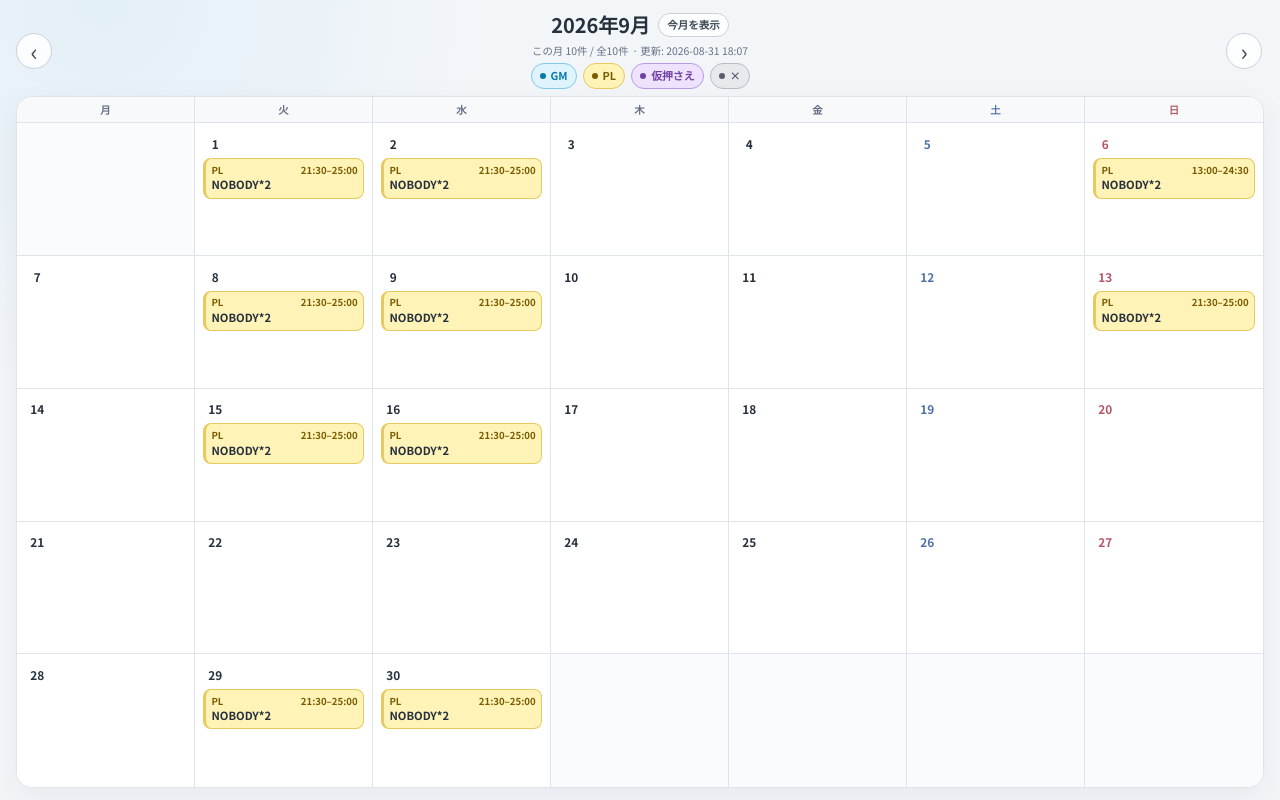
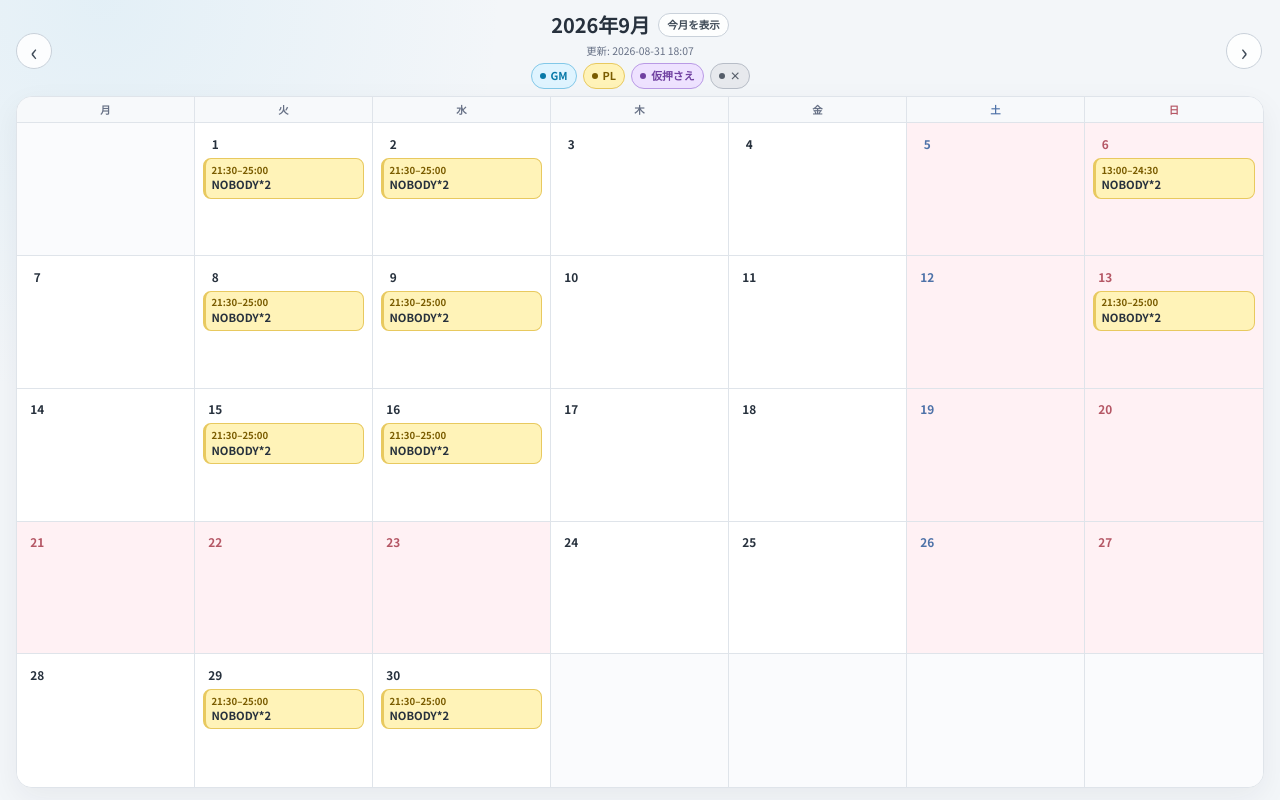
Before and after one commit to raindex9630/trpg-profile, a plain HTML site: page trpg-profile/calendar.html in a window 1280 px wide. Drawn offline with Linux system fonts and the light colour scheme.

Commit message:
カレンダー表示調整

```diff
--- a/trpg-profile/calendar.css
+++ b/trpg-profile/calendar.css
@@ -164,16 +164,11 @@ button {
     font-weight: 600;
 }
 
-#calendar-count,
 .calendar-updated {
     display: inline;
     margin: 0;
     color: var(--text-muted);
     font-size: 0.65rem;
-}
-
-.calendar-updated:not(:empty)::before {
-    content: " · ";
 }
 
 .calendar-viewport {
@@ -294,6 +289,11 @@ button {
     background: #fafbfd;
 }
 
+.calendar-day.is-weekend,
+.calendar-day.is-holiday {
+    background: #fff1f4;
+}
+
 .day-number {
     display: inline-grid;
     place-items: center;
@@ -313,9 +313,19 @@ button {
     color: #4e72a8;
 }
 
+.calendar-day.is-holiday .day-number {
+    color: #b55765;
+}
+
 .calendar-day.is-today .day-number {
     background: #344151;
     color: #fff;
+}
+
+.calendar-day.is-today.is-holiday .day-number {
+    background: #fff;
+    color: #b55765;
+    box-shadow: inset 0 0 0 2px #344151;
 }
 
 .day-events {
@@ -343,13 +353,12 @@ button {
 .event-heading {
     display: flex;
     align-items: center;
-    justify-content: space-between;
+    justify-content: flex-start;
     gap: 3px;
     min-width: 0;
     margin-bottom: 1px;
 }
 
-.event-tag,
 .event-time {
     overflow: hidden;
     font-size: clamp(0.46rem, 0.75vw, 0.62rem);
@@ -507,7 +516,6 @@ button {
         font-size: 0.5rem;
     }
 
-    #calendar-count,
     .calendar-updated {
         font-size: 0.48rem;
     }
@@ -548,7 +556,6 @@ button {
         margin-bottom: 0;
     }
 
-    .event-tag,
     .event-time {
         display: block;
         font-size: clamp(0.34rem, 1.5vw, 0.48rem);
--- a/trpg-profile/calendar.html
+++ b/trpg-profile/calendar.html
@@ -11,7 +11,7 @@
     <link rel="preconnect" href="https://fonts.googleapis.com">
     <link rel="preconnect" href="https://fonts.gstatic.com" crossorigin>
     <link href="https://fonts.googleapis.com/css2?family=Noto+Sans+JP:wght@400;500;600;700&display=swap" rel="stylesheet">
-    <link rel="stylesheet" href="calendar.css?v=20260831e">
+    <link rel="stylesheet" href="calendar.css?v=20260831g">
 </head>
 
 <body>
@@ -23,7 +23,6 @@
                     <h2 id="month-label">読み込み中</h2>
                     <button id="month-today" class="today-button" type="button">今月を表示</button>
                 </div>
-                <p id="calendar-count">予定を読み込んでいます</p>
                 <p id="calendar-updated" class="calendar-updated"></p>
                 <div class="legend" aria-label="予定種別の色分け">
                     <span class="legend-item tag-gm"><span class="legend-dot" aria-hidden="true"></span>GM</span>
@@ -46,7 +45,6 @@
     <template id="event-template">
         <article class="event-card">
             <div class="event-heading">
-                <span class="event-tag"></span>
                 <time class="event-time"></time>
             </div>
             <p class="event-title"></p>
@@ -54,7 +52,7 @@
         </article>
     </template>
 
-    <script src="calendar.js?v=20260831c"></script>
+    <script src="calendar.js?v=20260831e"></script>
 </body>
 
 </html>
--- a/trpg-profile/calendar.js
+++ b/trpg-profile/calendar.js
@@ -1,5 +1,154 @@
+const JapaneseHolidays = (() => {
+    "use strict";
+
+    const cache = new Map();
+
+    function dateKey(year, month, day) {
+        return `${year}-${String(month).padStart(2, "0")}-${String(day).padStart(2, "0")}`;
+    }
+
+    function parseDateKey(value) {
+        const [year, month, day] = value.split("-").map(Number);
+        return new Date(year, month - 1, day, 12);
+    }
+
+    function addDays(value, amount) {
+        return new Date(value.getFullYear(), value.getMonth(), value.getDate() + amount, 12);
+    }
+
+    function nthMonday(year, month, nth) {
+        const first = new Date(year, month - 1, 1, 12);
+        const offset = (8 - first.getDay()) % 7;
+        return 1 + offset + ((nth - 1) * 7);
+    }
+
+    function addHoliday(target, year, month, day) {
+        target.add(dateKey(year, month, day));
+    }
+
+    function holidaysForYear(year) {
+        if (cache.has(year)) return cache.get(year);
+
+        const nationalHolidays = new Set();
+        if (year < 2000 || year > 2099) {
+            cache.set(year, nationalHolidays);
+            return nationalHolidays;
+        }
+
+        addHoliday(nationalHolidays, year, 1, 1);
+        addHoliday(nationalHolidays, year, 1, nthMonday(year, 1, 2));
+        addHoliday(nationalHolidays, year, 2, 11);
+        if (year >= 2020) addHoliday(nationalHolidays, year, 2, 23);
+        if (year <= 2018) addHoliday(nationalHolidays, year, 12, 23);
+
+        const vernalEquinox = Math.floor(
+            20.8431 + (0.242194 * (year - 1980)) - Math.floor((year - 1980) / 4)
+        );
+        addHoliday(nationalHolidays, year, 3, vernalEquinox);
+        addHoliday(nationalHolidays, year, 4, 29);
+        addHoliday(nationalHolidays, year, 5, 3);
+        addHoliday(nationalHolidays, year, 5, 4);
+        addHoliday(nationalHolidays, year, 5, 5);
+
+        if (year === 2020) {
+            addHoliday(nationalHolidays, year, 7, 23);
+            addHoliday(nationalHolidays, year, 7, 24);
+            addHoliday(nationalHolidays, year, 8, 10);
+        } else if (year === 2021) {
+            addHoliday(nationalHolidays, year, 7, 22);
+            addHoliday(nationalHolidays, year, 7, 23);
+            addHoliday(nationalHolidays, year, 8, 8);
+        } else {
+            addHoliday(
+                nationalHolidays,
+                year,
+                7,
+                year >= 2003 ? nthMonday(year, 7, 3) : 20
+            );
+            if (year >= 2016) addHoliday(nationalHolidays, year, 8, 11);
+            addHoliday(nationalHolidays, year, 10, nthMonday(year, 10, 2));
+        }
+
+        addHoliday(
+            nationalHolidays,
+            year,
+            9,
+            year >= 2003 ? nthMonday(year, 9, 3) : 15
+        );
+        const autumnEquinox = Math.floor(
+            23.2488 + (0.242194 * (year - 1980)) - Math.floor((year - 1980) / 4)
+        );
+        addHoliday(nationalHolidays, year, 9, autumnEquinox);
+        addHoliday(nationalHolidays, year, 11, 3);
+        addHoliday(nationalHolidays, year, 11, 23);
+
+        if (year === 2019) {
+            addHoliday(nationalHolidays, year, 5, 1);
+            addHoliday(nationalHolidays, year, 10, 22);
+        }
+
+        const holidays = new Set(nationalHolidays);
+        let cursor = new Date(year, 0, 2, 12);
+        const lastCitizenHolidayCandidate = new Date(year, 11, 30, 12);
+        while (cursor <= lastCitizenHolidayCandidate) {
+            const currentKey = dateKey(cursor.getFullYear(), cursor.getMonth() + 1, cursor.getDate());
+            const previous = addDays(cursor, -1);
+            const next = addDays(cursor, 1);
+            const previousKey = dateKey(previous.getFullYear(), previous.getMonth() + 1, previous.getDate());
+            const nextKey = dateKey(next.getFullYear(), next.getMonth() + 1, next.getDate());
+            if (
+                !nationalHolidays.has(currentKey)
+                && nationalHolidays.has(previousKey)
+                && nationalHolidays.has(nextKey)
+            ) {
+                holidays.add(currentKey);
+            }
+            cursor = addDays(cursor, 1);
+        }
+
+        [...nationalHolidays].sort().forEach((holidayKey) => {
+            const holiday = parseDateKey(holidayKey);
+            if (holiday.getDay() !== 0) return;
+            let substitute = addDays(holiday, 1);
+            let substituteKey = dateKey(
+                substitute.getFullYear(),
+                substitute.getMonth() + 1,
+                substitute.getDate()
+            );
+            while (holidays.has(substituteKey)) {
+                substitute = addDays(substitute, 1);
+                substituteKey = dateKey(
+                    substitute.getFullYear(),
+                    substitute.getMonth() + 1,
+                    substitute.getDate()
+                );
+            }
+            holidays.add(substituteKey);
+        });
+
+        cache.set(year, holidays);
+        return holidays;
+    }
+
+    return {
+        has(dateText) {
+            const year = Number(String(dateText).slice(0, 4));
+            return Number.isInteger(year) && holidaysForYear(year).has(dateText);
+        },
+        forYear(year) {
+            return new Set(holidaysForYear(year));
+        }
+    };
+})();
+
+if (typeof module !== "undefined" && module.exports) {
+    module.exports = JapaneseHolidays;
+}
+
 (function () {
     "use strict";
+
+    if (typeof document === "undefined") return;
 
     const DATA_URL = `data/calendar.json?v=${Date.now()}`;
     const TAG_CLASS = {
@@ -12,7 +161,6 @@
 
     const root = document.getElementById("calendar-root");
     const status = document.getElementById("calendar-status");
-    const count = document.getElementById("calendar-count");
     const updated = document.getElementById("calendar-updated");
     const monthLabel = document.getElementById("month-label");
     const previousButton = document.getElementById("month-prev");
@@ -125,9 +273,6 @@
         const card = template.content.firstElementChild.cloneNode(true);
         card.classList.add(TAG_CLASS[event.tag]);
 
-        const tag = card.querySelector(".event-tag");
-        tag.textContent = event.tag;
-
         const time = card.querySelector(".event-time");
         time.textContent = formatTime(event);
         time.dateTime = event.allDay ? event.date : `${event.date}T${event.startTime}:00`;
@@ -180,10 +325,17 @@
             dayCell.className = "calendar-day";
             dayCell.setAttribute("role", "gridcell");
             const weekdayIndex = (date.getDay() + 6) % 7;
-            dayCell.setAttribute("aria-label", `${year}年${month}月${day}日 ${WEEKDAYS[weekdayIndex]}曜日`);
+            const isHoliday = JapaneseHolidays.has(dateKey);
+            const holidayLabel = isHoliday ? " 祝日" : "";
+            dayCell.setAttribute(
+                "aria-label",
+                `${year}年${month}月${day}日 ${WEEKDAYS[weekdayIndex]}曜日${holidayLabel}`
+            );
 
             if (date.getDay() === 0) dayCell.classList.add("is-sunday");
             if (date.getDay() === 6) dayCell.classList.add("is-saturday");
+            if (date.getDay() === 0 || date.getDay() === 6) dayCell.classList.add("is-weekend");
+            if (isHoliday) dayCell.classList.add("is-holiday");
             if (dateKey === todayKey) dayCell.classList.add("is-today");
             if (dayEvents.length) dayCell.classList.add("has-events");
             if (dayEvents.length >= 3) dayCell.classList.add("is-crowded");
@@ -233,12 +385,7 @@
         const year = visibleMonth.getFullYear();
         const month = visibleMonth.getMonth() + 1;
         const monthKey = toMonthKey(visibleMonth);
-        const visibleCount = events.filter((event) => event.date.startsWith(monthKey)).length;
-
         monthLabel.textContent = `${year}年${month}月`;
-        count.textContent = events.length
-            ? `この月 ${visibleCount}件 / 全${events.length}件`
-            : "現在、公開中の予定はありません";
         root.setAttribute("aria-label", `${year}年${month}月の予定カレンダー`);
         root.replaceChildren(createMonthSection(visibleMonth));
         const note = monthlyNotes[monthKey] || "";
@@ -278,7 +425,6 @@
         status.classList.add("is-error");
         status.textContent = "予定を読み込めませんでした。時間をおいて、もう一度ページを開いてください。";
         monthLabel.textContent = "読み込みエラー";
-        count.textContent = "";
         monthlyNote.hidden = true;
     }
 
```
